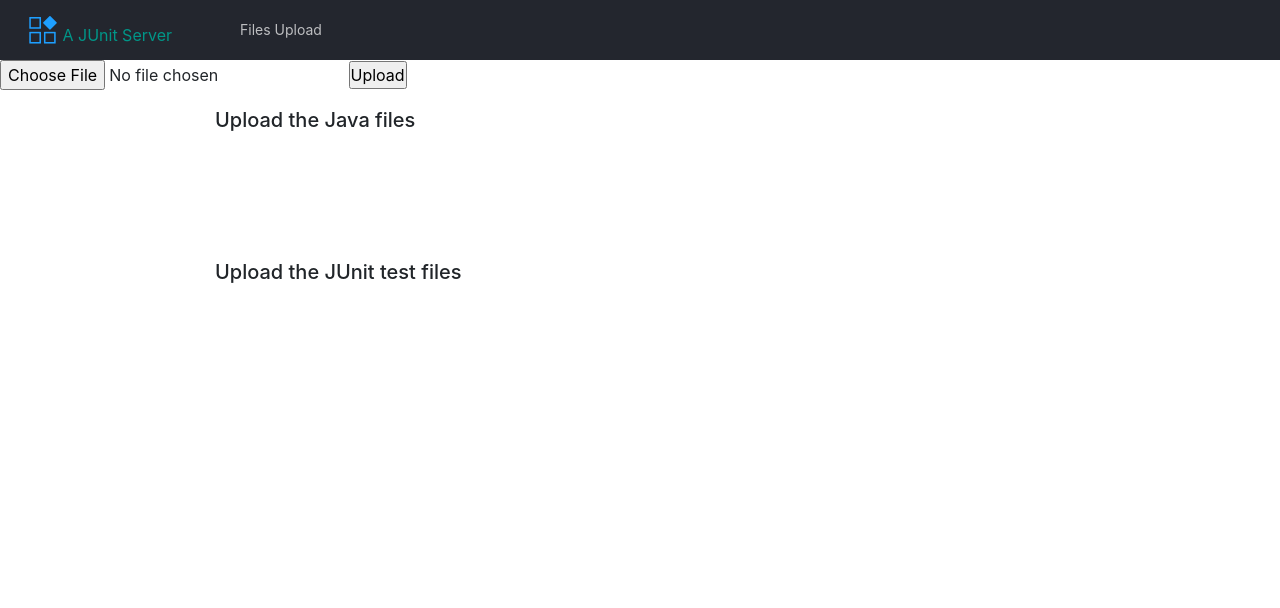
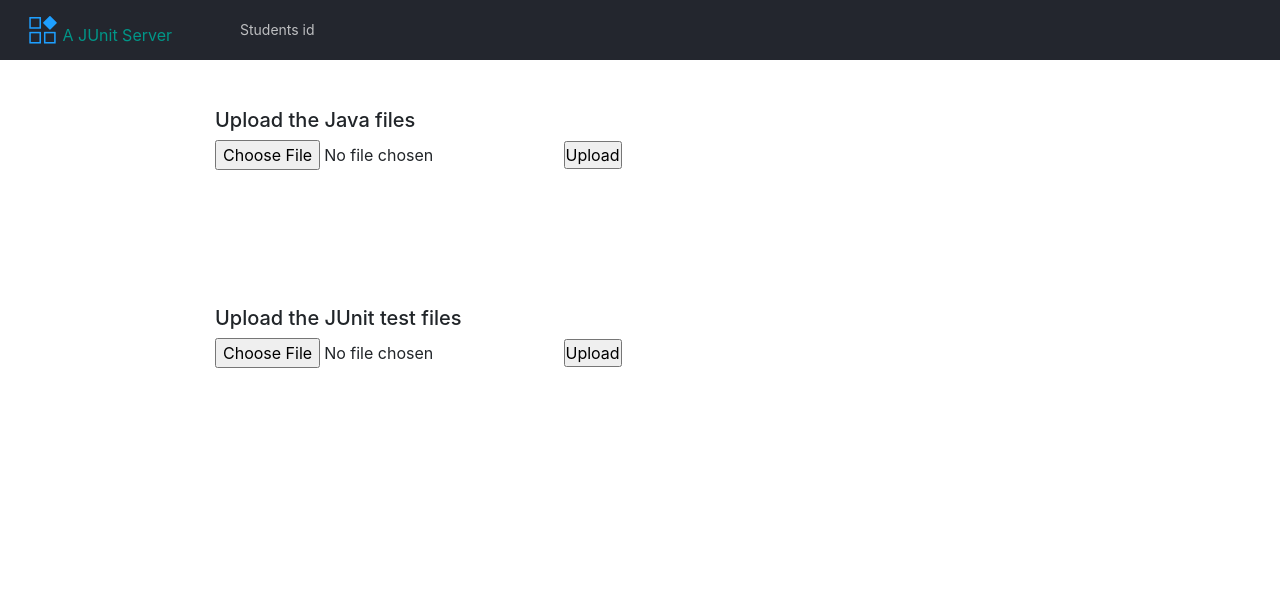
Before and after one commit to YYYforever1997/junitserver, a Flask app: page / in a window 1280 px wide. Shown: the top 608 px of the page. Run offline with Flask 2, Linux system fonts and the light colour scheme; some libraries are stand-ins or nearby versions.

Commit message:
修复了form表单被遮挡导致部分按键不可点击的问题

```diff
--- /dev/null
+++ b/test.txt
@@ -0,0 +1,2 @@
+这是一个测试
+This is a test!
--- a/uploadingfile/run.py
+++ b/uploadingfile/run.py
@@ -3,8 +3,8 @@ from flask import Flask, request, redirect, url_for, render_template
 #from werkzeug import secure_filename
 from werkzeug.utils import secure_filename
 
-# UPLOAD_FOLDER = '/upload'
-UPLOAD_FOLDER = '/Users/guodongzhang/Desktop/毕设/junitserver'
+UPLOAD_FOLDER = '/upload'
+# UPLOAD_FOLDER = '/Users/guodongzhang/Desktop/毕设/junitserver'
 ALLOWED_EXTENSIONS = set(['txt', 'pdf', 'png', 'jpg', 'jpeg', 'gif'])
 
 app = Flask(__name__)
--- a/uploadingfile/templates/uploadpage.html
+++ b/uploadingfile/templates/uploadpage.html
@@ -26,12 +26,13 @@
 
 </head>
 
+
 <body class="layui-layout-body">
 <div class="layui-layout layui-layout-admin">
     <div class="layui-header">
         <div class="layui-logo"><i class="layui-icon layui-icon-app" style="font-size: 30px; color: #1E9FFF;"></i>   A JUnit Server</div>
         <ul class="layui-nav layui-layout-left">
-            <li class="layui-nav-item"><a href="">Files Upload</a></li>
+            <li class="layui-nav-item"><a href="">Students id</a></li>
         </ul>
         <ul class="layui-nav layui-layout-right">
             <li class="layui-nav-item"><a href=""></a></li>
@@ -47,7 +48,10 @@
                     <br>
                     <h5>Upload the Java files</h5>
                     <!-- <input id="file-0" name="file-0" type="file"> -->
-
+                    <form action="" method=post enctype=multipart/form-data>
+                        <p><input type=file name=file height="2">
+                            <input type=submit value=Upload height="2">
+                    </form>
                     <!-- <form enctype="multipart/form-data">
                         <script>
                             $(document).on('ready', function () {
@@ -67,6 +71,10 @@
                     <br>
                     <br>
                     <h5>Upload the JUnit test files</h5>
+                    <form action="" method=post enctype=multipart/form-data>
+                        <p><input type=file name=file height="2">
+                           <input type=submit value=Upload height="2">
+                    </form>
                     <!-- <input id="file-1" name="file-0" type="file">
                     <form enctype="multipart/form-data">
                         <script>
@@ -102,11 +110,6 @@
 </script> -->
 
 
-<form action="" method=post enctype=multipart/form-data>
-    <p> <input type=file name=file>
-        <input type=submit value=Upload>
-</form>
-
 </body>
 </html>
 
```
